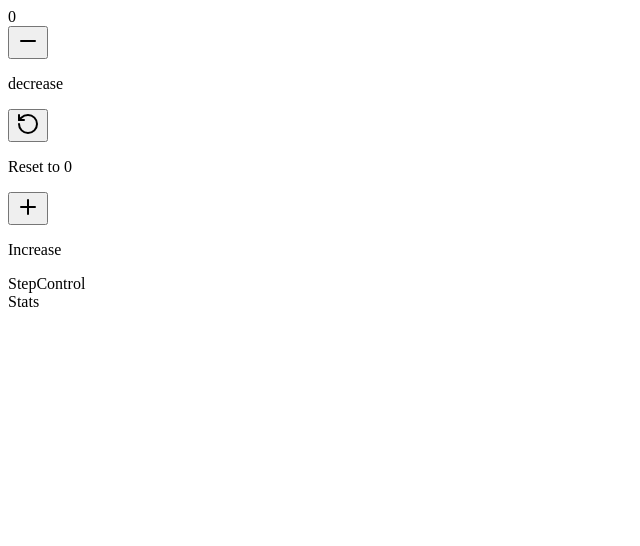
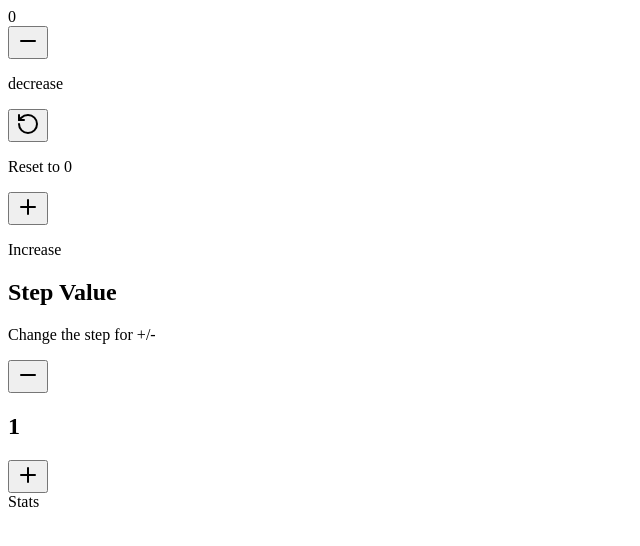
Before and after one commit to bhushank45/React-Projects, a React (Vite) app in the folder state-flow/: page / in a window 1280 px wide. Shown: the top 546 px of the page, without its empty margins (0-640 px from the left). Built offline with nearby package versions, Linux system fonts and the light colour scheme.

Commit message:
feat: add step value controls

```diff
--- a/state-flow/src/components/StepControl.jsx
+++ b/state-flow/src/components/StepControl.jsx
@@ -1,9 +1,30 @@
+import { Minus, Plus } from 'lucide-react';
 import React from 'react'
 
-const StepControl = () => {
+const StepControl = (props) => {
+    const decrementStep = ()=>{
+        props.setStep(props.step-1)
+    }
+    const incrementStep = () => {
+      props.setStep(props.step + 1);
+    };
   return (
-    <div>StepControl</div>
-  )
+    <div>
+      <div>
+        <h2>Step Value</h2>
+        <p>Change the step for +/- </p>
+      </div>
+      <div>
+        <button onClick={decrementStep}>
+          <Minus />
+        </button>
+        <h2>{props.step}</h2>
+        <button onClick={incrementStep}>
+          <Plus />
+        </button>
+      </div>
+    </div>
+  );
 }
 
 export default StepControl
```
